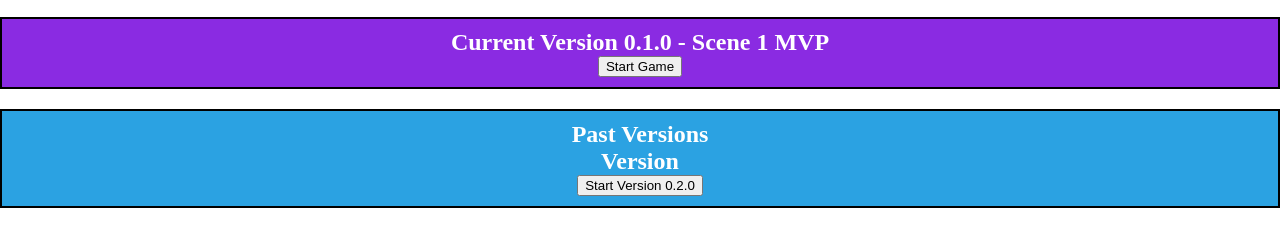
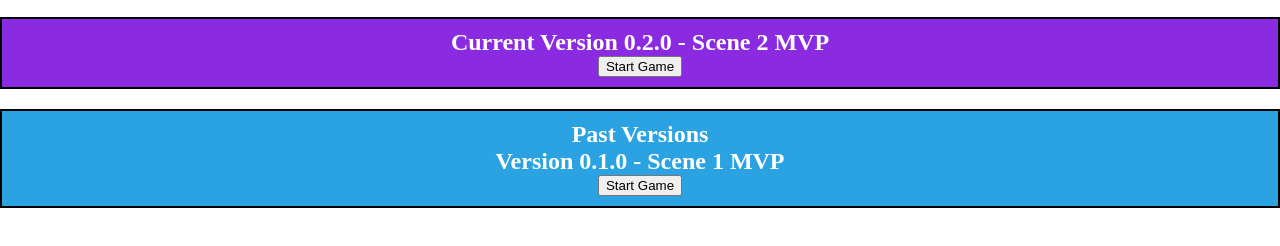
Before and after one commit to bobbyreed/LovelyMasqueraid, a plain HTML site: page index.html in a window 1280 px wide. Shown: the part 40-286 px from the top of the page. Drawn offline with Linux system fonts and the light colour scheme.

Commit message:
Updates index.html.

```diff
--- a/index.html
+++ b/index.html
@@ -9,13 +9,13 @@
 <body>
     <h1>Lovely Masqueraid - Web</h1>
     <div id="current">
-    <h2>Current Version 0.1.0 - Scene 1 MVP</h2>
-    <button onclick="window.location.href='./pages/010/Scene1Build.html'">Start Game</button>
+    <h2>Current Version 0.2.0 - Scene 2 MVP</h2>
+    <button onclick="window.location.href='./pages/020/Scene2Build.html'">Start Game</button>
     </div>
     <div id="past">
     <h2>Past Versions</h2>
-    <h2>Version</h2>
-    <button onclick="window.location.href='./pages/Scene2Build.html'">Start Version 0.2.0</button>
+    <h2>Version 0.1.0 - Scene 1 MVP</h2>
+    <button onclick="window.location.href='./pages/010/Scene1Build.html'">Start Game</button>
     </div>
 </body>
 </html>
```
